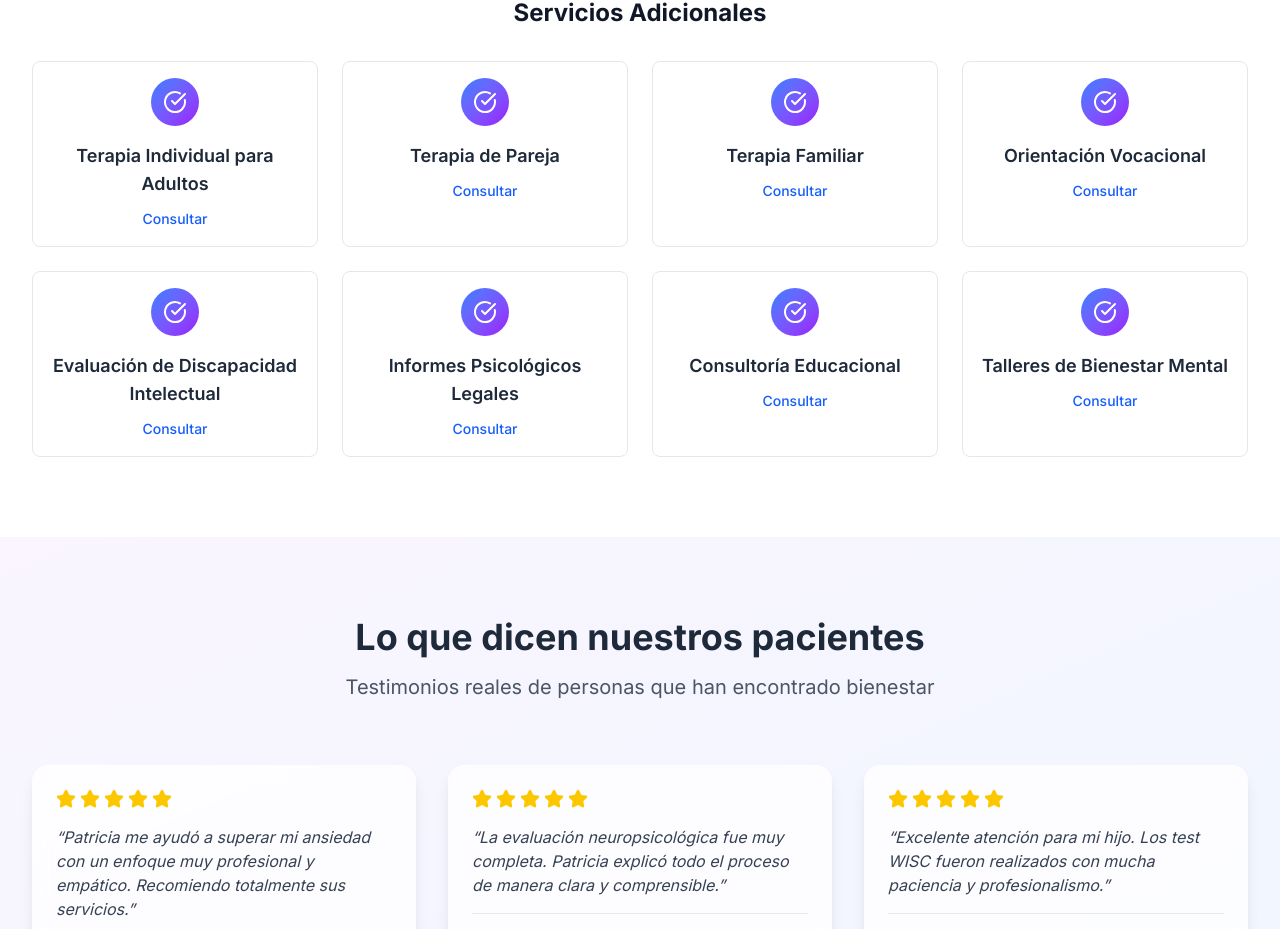
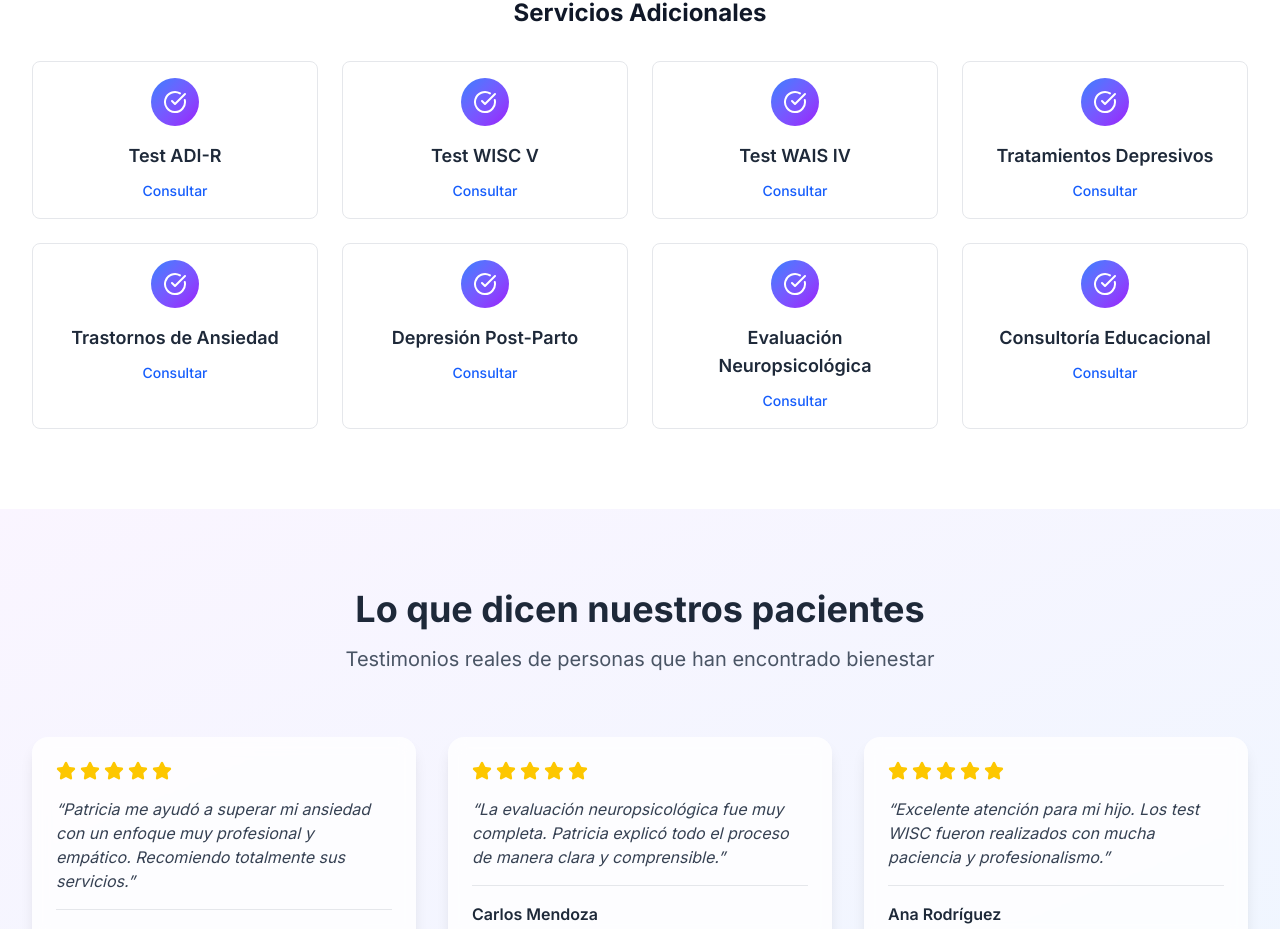
Before and after one commit to Jcartagenac/paty2, a Next.js app: page / in a window 1280 px wide. Shown: the part 4296-5225 px from the top of the page. Built offline with nearby package versions, Linux system fonts and the light colour scheme.

Commit message:
CONECTAR: Enlaces de servicios adicionales a páginas especializadas

```diff
--- a/src/app/page.tsx
+++ b/src/app/page.tsx
@@ -170,14 +170,14 @@ export default function Home() {
   ];
 
   const additionalServices = [
-    'Terapia Individual para Adultos',
-    'Terapia de Pareja',
-    'Terapia Familiar',
-    'Orientación Vocacional',
-    'Evaluación de Discapacidad Intelectual',
-    'Informes Psicológicos Legales',
-    'Consultoría Educacional',
-    'Talleres de Bienestar Mental'
+    { name: 'Test ADI-R', link: '/servicios/test-adir' },
+    { name: 'Test WISC V', link: '/servicios/wisc-v' },
+    { name: 'Test WAIS IV', link: '/servicios/wais-iv' },
+    { name: 'Tratamientos Depresivos', link: '/servicios/tratamientos-depresivos' },
+    { name: 'Trastornos de Ansiedad', link: '/servicios/trastornos-ansiosos' },
+    { name: 'Depresión Post-Parto', link: '/servicios/depresion-post-parto' },
+    { name: 'Evaluación Neuropsicológica', link: '/servicios/evaluacion-neuropsicologica' },
+    { name: 'Consultoría Educacional', link: 'https://wa.me/56946359143' }
   ];
 
   return (
@@ -574,14 +574,23 @@ export default function Home() {
                     <CheckCircle className="h-6 w-6 text-white" />
                   </div>
                   <h4 className="text-lg font-semibold text-gray-800 mb-2">
-                    {service}
+                    {service.name}
                   </h4>
-                  <a
-                    href="https://wa.me/56946359143"
-                    className="text-blue-600 hover:text-blue-700 text-sm font-medium"
-                  >
-                    Consultar
-                  </a>
+                  {service.link.startsWith('/') ? (
+                    <Link
+                      href={service.link}
+                      className="text-blue-600 hover:text-blue-700 text-sm font-medium"
+                    >
+                      Consultar
+                    </Link>
+                  ) : (
+                    <a
+                      href={service.link}
+                      className="text-blue-600 hover:text-blue-700 text-sm font-medium"
+                    >
+                      Consultar
+                    </a>
+                  )}
                 </div>
               ))}
             </div>
```
